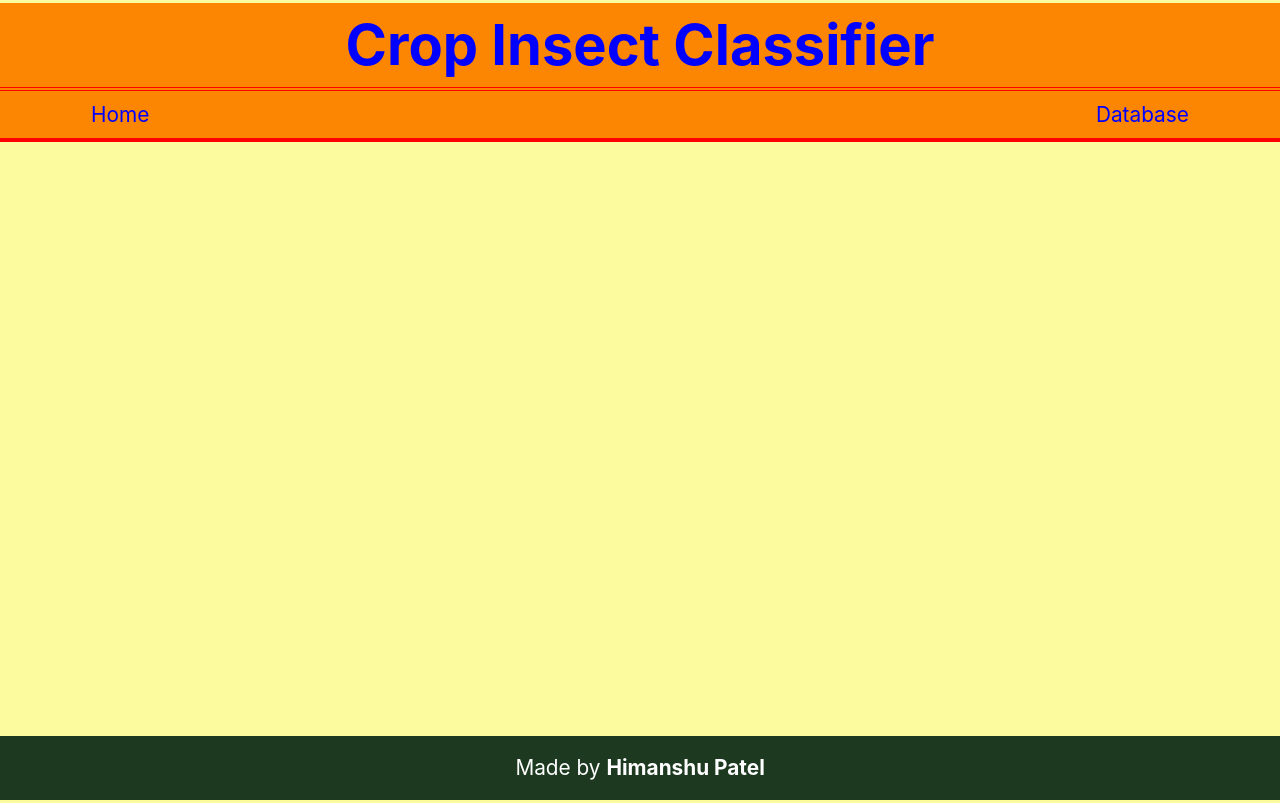
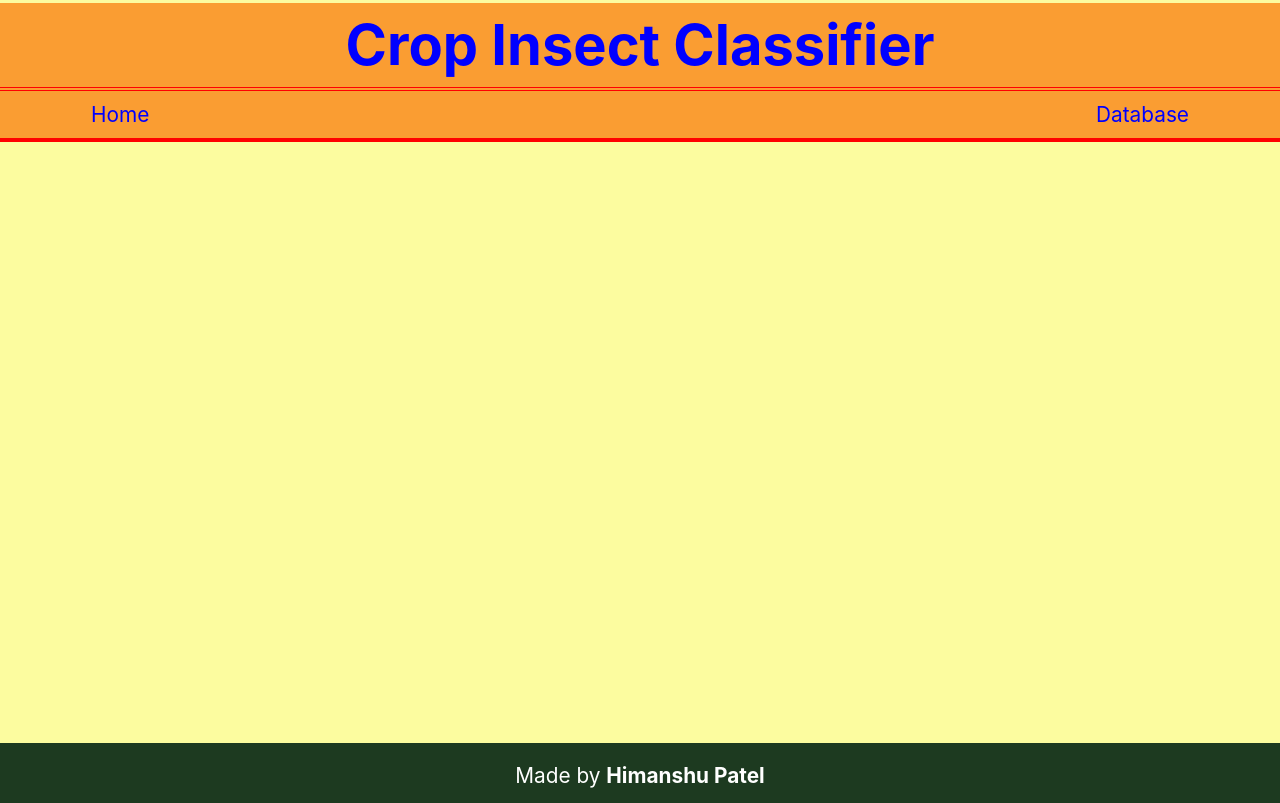
Before and after one commit to patel-himanshu/insect-classifier-web-app, a Django app: template classifier/templates/classifier/base.html in a window 1280 px wide. Run offline with Django 3.2, Linux system fonts and the light colour scheme; the template is opened without the code that fills it, so the values that code supplies are empty; some libraries are stand-ins or nearby versions.

Commit message:
Finally fixed Footer problem

```diff
--- a/Insect_Classifier/urls.py
+++ b/Insect_Classifier/urls.py
@@ -16,15 +16,12 @@ Including another URLconf
 from django.contrib import admin
 from django.urls import path, include
 from django.conf import settings
-from django.conf.urls import url
 from django.conf.urls.static import static
 from classifier import views
 
 urlpatterns = [
     path('admin/', admin.site.urls),
-    path('', views.index, name='home'),
-    url('predictImage', views.predictImage, name='predictImage'),
-    url('viewDatabase', views.viewDatabase, name='viewDatabase'),
+    path('', include('classifier.urls')),
 ]
 
 urlpatterns += static(settings.MEDIA_URL, document_root=settings.MEDIA_ROOT)
--- a/classifier/static/classifier/main.css
+++ b/classifier/static/classifier/main.css
@@ -1,20 +1,36 @@
+html {
+    box-sizing: border-box;
+}
+
 body {
-    margin: 0.1px;
+    /* display: flex;
+    flex-direction: column; */
     text-align: center;
     background-color: rgba(252, 252, 158, 0.986);
+}
+
+.page-container{
+    position: relative;
+    min-height: 100vh;
+}
+
+.matter {
+    /* flex: 1 0 auto; */
+    /* padding: 10px; */
+    padding-bottom: 80px;
 }
 
 .head {
     margin-top: 3px;
     font-size: 3.5em;
-    background-color: rgba(252, 134, 0, 0.993);
+    background-color: rgba(250, 157, 50, 0.993);
 }
 
 .navbar {
     margin: 0;
     font-size: 1.3em;
     border-top: 4px double red;
-    background-color: rgba(252, 134, 0, 0.993);
+    background-color: rgba(250, 157, 50, 0.993);
 }
 
 a {
@@ -44,12 +60,13 @@ input {
 }
 
 .footer {
-    color: white;
-    /* margin-top: auto; */
-    position: absolute;
+    left: 0;
+    right: 0;
     bottom: 0;
     width: 100%;
-    /* margin-top: 2em; */
+    height: 60px;
+    color: white;
+    position: absolute;
     font-size: 1.3em;
     padding: 0.8em 0 0.8em 0;
     background-color: rgb(29, 58, 32);
--- a/classifier/templates/classifier/base.html
+++ b/classifier/templates/classifier/base.html
@@ -16,6 +16,8 @@
 </head>
 
 <body>
+    <div class="page-container">
+        <div class="matter">
             <div class="head">
                 <a href="{% url 'home' %}"><b>Crop Insect Classifier</b></a>
             </div>
@@ -29,10 +31,12 @@
                 {% block content %}
                 {% endblock %}
             </div>
+        </div>
 
         <div class="footer">
             Made by <b>Himanshu Patel</b>
         </div>
+    </div>
 </body>
 
 </html>
```
Also changed, not shown: classifier/urls.py (added, +8 -0 lines). Lines whose indentation alone changed are shown as unchanged.
